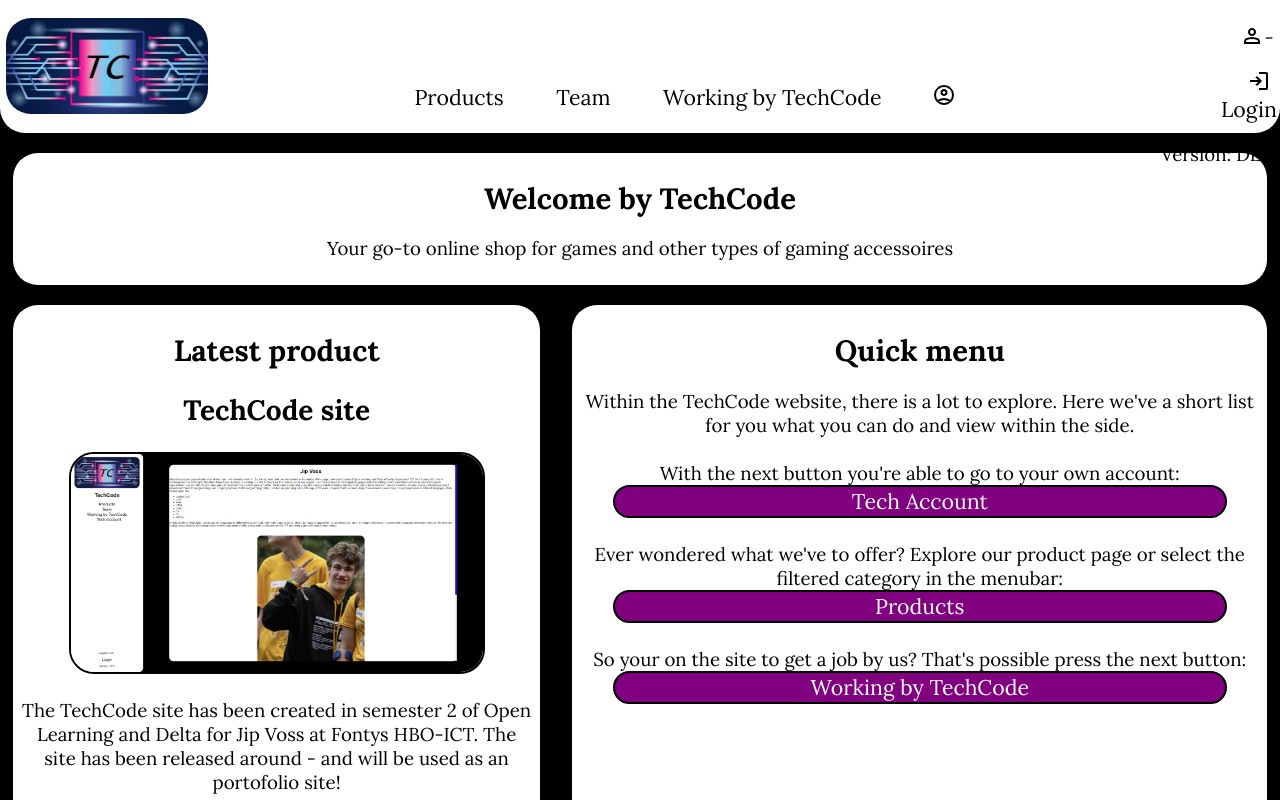
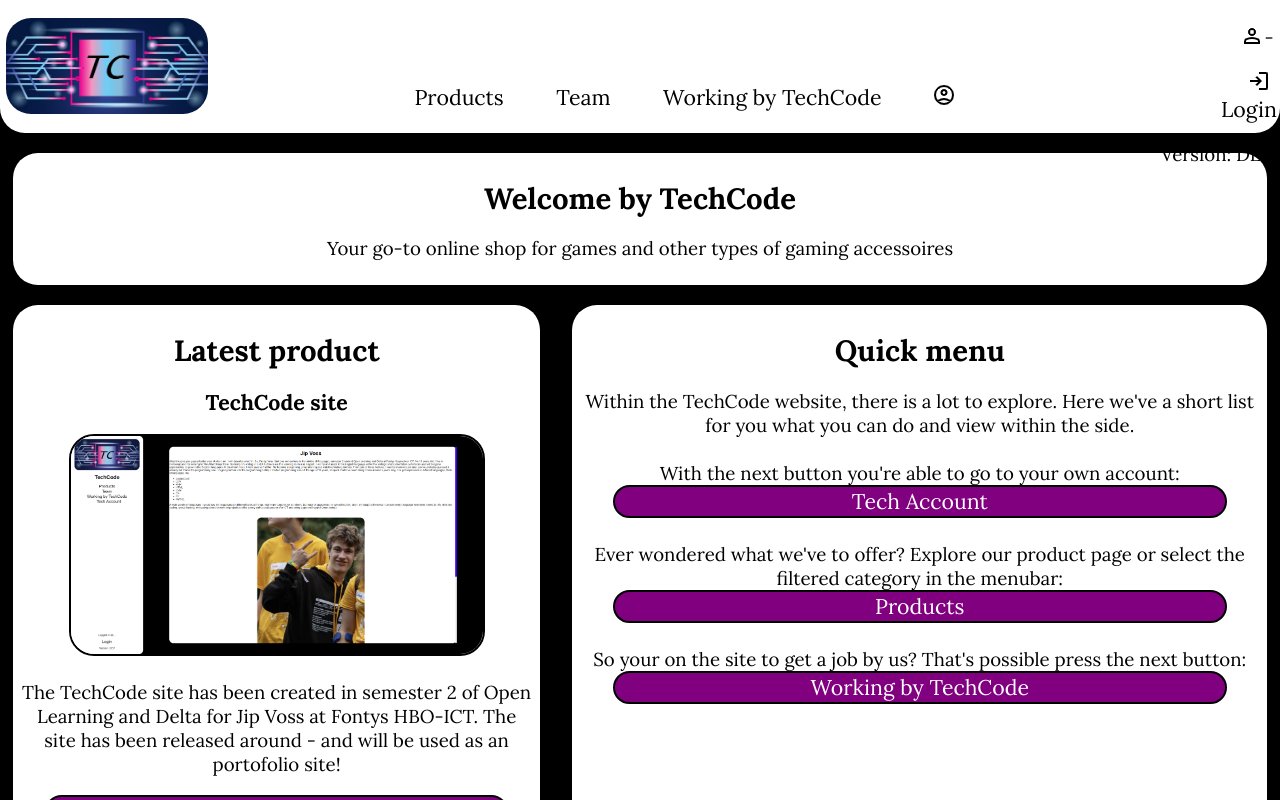
Before and after one commit to Splatking/TechCode, a React (Vite) app: page / in a window 1280 px wide. Built offline with nearby package versions, Linux system fonts and the light colour scheme.

Commit message:
Minor fix

```diff
--- a/src/components/Pages/HomeMenu/HomeMenu.tsx
+++ b/src/components/Pages/HomeMenu/HomeMenu.tsx
@@ -79,7 +79,7 @@
             <div className="LineItem">
                 <div className="ScreenItem" id="LatestProduct">
                     <h1 className="Title">Latest product</h1>
-                    <h2>TechCode site</h2>
+                    <h2 className="SubTitle">TechCode site</h2>
                     <img src={SitePreview} alt="Latest product preview" id="PreviewImage"/>
                     <p>The TechCode site has been created in semester 2 of Open Learning and Delta for Jip Voss at Fontys HBO-ICT. The site has been released around - and will be used as an portofolio site!</p>
                     <button onClick={LoadLatestProduct} className="QuickMenuButton">Show me more!</button>
```
